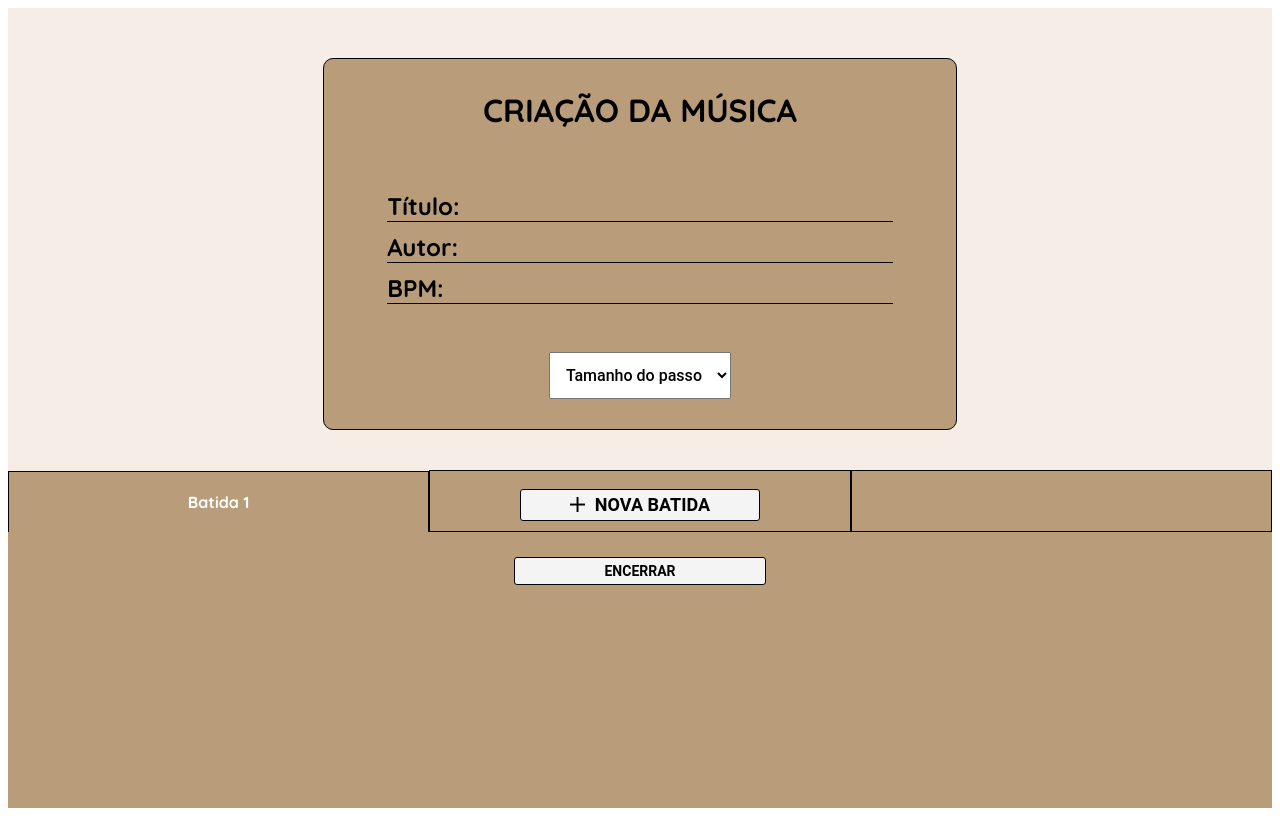
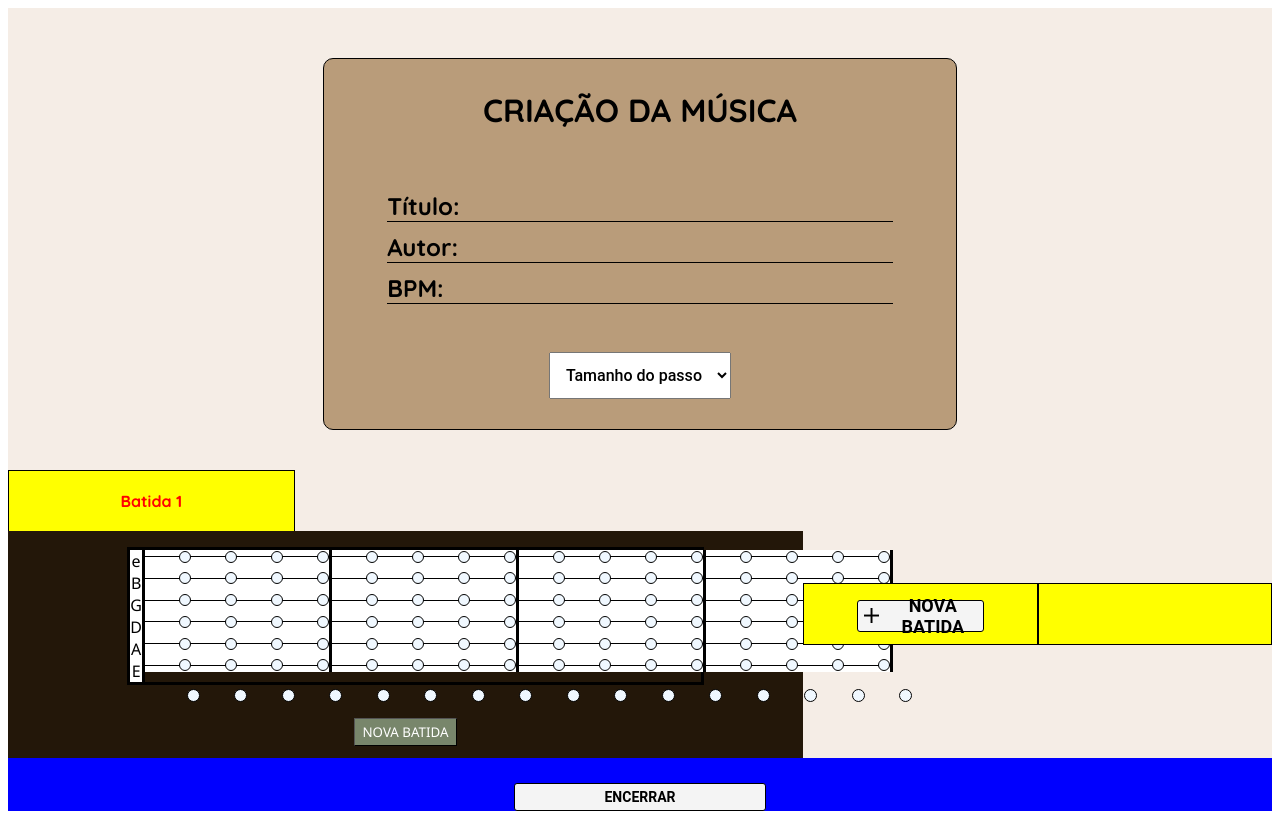
Before and after one commit to MarianaVRabelo/violaomagico-web-frontend, a React (Create React App) app: page /page-test in a window 1280 px wide. Both pictures are taken after a click on the button "NOVA BATIDA". Built offline with nearby package versions, Linux system fonts and the light colour scheme.

Commit message:
arrumando componente CreateMusicComponent

```diff
--- a/src/components/CreateMusic/CreateMusic.js
+++ b/src/components/CreateMusic/CreateMusic.js
@@ -15,7 +15,7 @@ import {
 } from "./Styles";
 import WeirdButton from "../WeirdButton/WeirdButton";
 
-function CreateMusic() {
+function CreateMusicComponent() {
 	const [chord, setChord] = useState([]);
 
 	return (
@@ -215,4 +215,4 @@ function CreateMusic() {
 	);
 }
 
-export default CreateMusic;
+export default CreateMusicComponent;
--- a/src/pages/CreateMusic/CreateMusic.js
+++ b/src/pages/CreateMusic/CreateMusic.js
@@ -13,6 +13,7 @@ import Plus from "../../assets/Plus.png";
 import Button from "../../styles/Button";
 import { useState } from "react";
 import { Colors } from "../../variables";
+import CreateMusicComponent from "../../components/CreateMusic/CreateMusic";
 
 function CreateMusic() {
 	const batidasQuantity = 3;
@@ -76,6 +77,7 @@ function CreateMusic() {
 
 					if (isCreated)
 						return (
+							<div>
 								<CreatedBatidaComponent
 									backgroundColor={
 										isSelected ? Colors.darkwood : Colors.blackwood
@@ -84,6 +86,8 @@ function CreateMusic() {
 									index={index}
 									isSelected={isSelected}
 								/>
+								<CreateMusicComponent/>
+							</div>
 						);
 
 					return <Tab backgroundColor={Colors.darkwood} key={index} />;
@@ -123,7 +127,7 @@ const CreatedBatidaComponent = ({
 	<Tab
 		backgroundColor={backgroundColor}
 		onClick={onClick}
-		color="white"
+		color="red"
 		fontWeight="700"
 		isSelected={isSelected}
 		key={index}
--- a/src/pages/CreateMusic/Styles.js
+++ b/src/pages/CreateMusic/Styles.js
@@ -3,7 +3,7 @@ import { Colors, Fonts } from "../../variables";
 
 export const Paginao = styled.div`
 	width: 100%;
-	height: 100vh;
+	height: 100%;
 	display: flex;
 	align-items: center;
 	justify-content: center;
@@ -44,6 +44,7 @@ export const Modal = styled.div`
 
 export const Batidas = styled.div`
 	display: flex;
+	//flex-direction: column;
 	align-items: center;
 	width: 100%;
 `;
@@ -53,9 +54,12 @@ export const Tab = styled.div`
 	height: 40px;
 	width: 33.3%;
 	display: flex;
+	//display: inline;
+	//flex-direction: row;
 	align-items: center;
 	justify-content: center;
-	background-color: ${(props) => props.backgroundColor};
+	//background-color: ${(props) => props.backgroundColor};
+	background-color: yellow;
 	color: ${(props) => props.color};
 	font-weight: ${(props) => props.fontWeight};
 	border-top: 1px solid black;
@@ -72,7 +76,8 @@ export const Tab = styled.div`
 `;
 
 export const Music = styled.div`
-	background-color: ${Colors.darkwood};
+	//background-color: ${Colors.darkwood};
+	background-color: blue;
 	display: flex;
 	align-items: center;
 	flex-direction: column;
```
Lines whose indentation alone changed are shown as unchanged.
